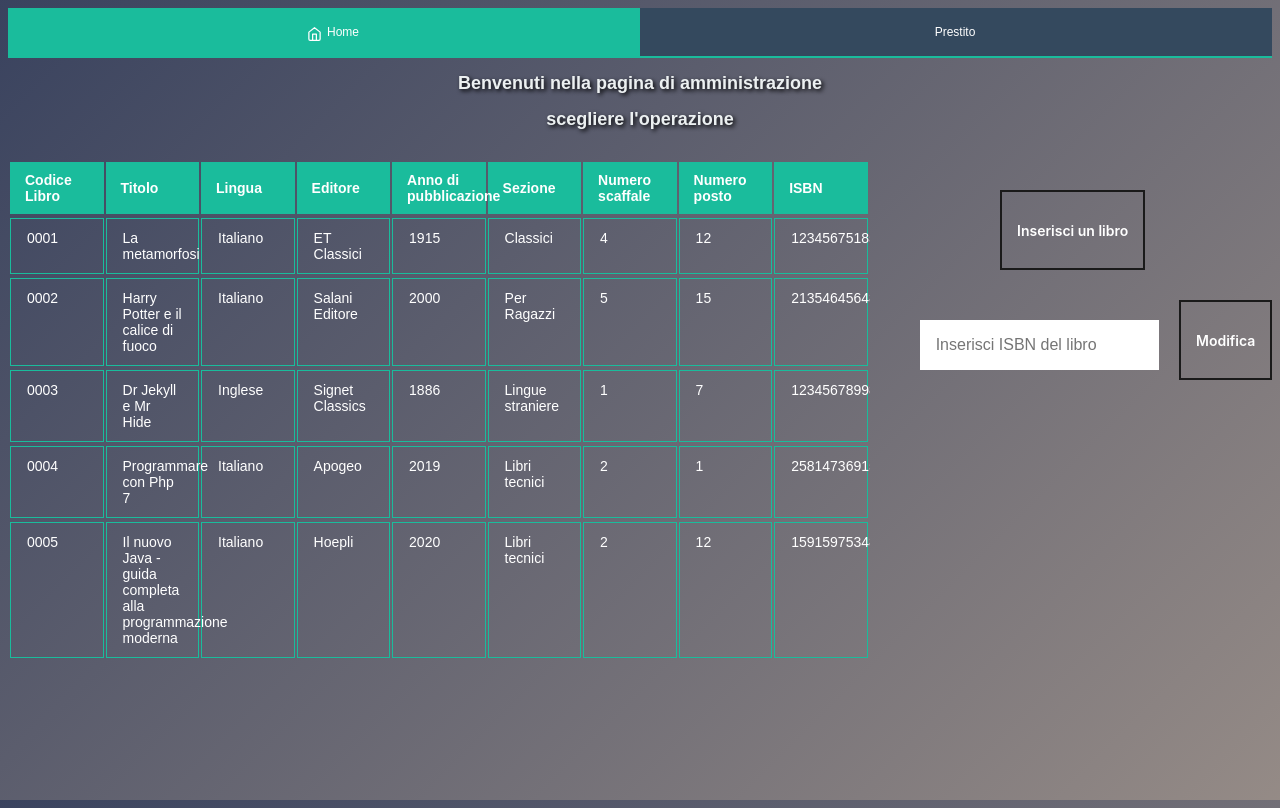
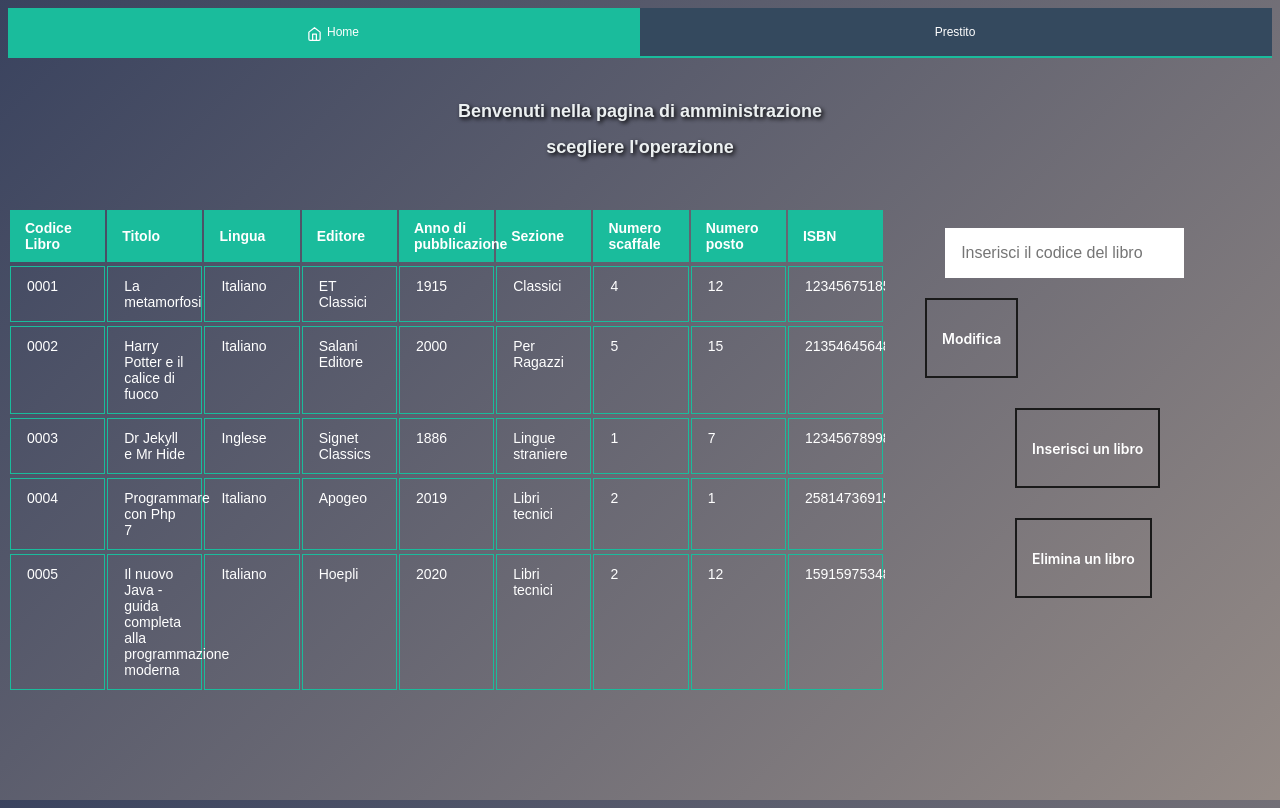
Before and after one commit to E-sc-D/Biblioteca-Belluzzi-Da-Vinci, a PHP site: page /admin.php in a window 1280 px wide. Run offline with PHP 8.4, Linux system fonts and the light colour scheme; data comes from the database, SQL or seed files in the repository; lists and menus that the app fills with data are empty.

Commit message:
aggiunta bottone elimina

```diff
--- a/admin.php
+++ b/admin.php
@@ -70,7 +70,7 @@
             <input name="nav" type="radio" class="nav home-radio" id="home" checked="checked" />
             <div class="page home-page">
                 <div class="contenuto-pagina">
-
+                    <br></br>
                     <h2>Benvenuti nella pagina di amministrazione</h2>
                     <h2>scegliere l'operazione</h2>
                     <div class="contenuto-admin">
@@ -96,9 +96,8 @@
                                             </table>
                                              <div class="scroll-table-body">';
 
-                            if($result = $mysqli->query($query))
-                            {
-                                while($row = $result->fetch_assoc()){
+                        if ($result = $mysqli->query($query)) {
+                            while ($row = $result->fetch_assoc()) {
                                 $fieldCodLibro = $row["CodiceLibro"];
                                 $fieldTitolo = $row["Titolo"];
                                 $fieldLingua = $row["Lingua"];
@@ -115,7 +114,7 @@
                                                 <table>
                                                     <tbody>
                                                         <tr>
-                                                            <td>'.  $fieldCodLibro . '</td>
+                                                            <td>' .  $fieldCodLibro . '</td>
                                                             <td>' . $fieldTitolo . '</td>
                                                             <td>' . $fieldLingua . '</td>
                                                             <td>' . $fieldEditore . '</td>
@@ -127,7 +126,6 @@
                                                         </tr>
                                                     </tbody>
                                                 </table>';
-
                             }
 
                             echo
@@ -142,12 +140,18 @@
                         ?>
 
                         <div class="contenuto-bottoni">
+
+                            <div class="bottone-modifica">
+                                <form action="modificalibri.php" method="post">
+                                    <input id="modifica" class='lf--input' placeholder='Inserisci il codice del libro' type='text'>
+                                    <button class="button-27" id="bottone-a" role="button">Modifica</button>
+                                </form>
+                            </div>
                             <div class="bottone-aggiunta">
                                 <button class="button-27" id="bottone-a" role="button" onclick="location.href='aggiuntalibri.php'">Inserisci un libro</button>
                             </div>
-                            <div class="bottone-modifica">
-                                <input id="modifica" class='lf--input' placeholder='Inserisci ISBN del libro' type='text'>
-                                <button class="button-27" id="bottone-a" role="button" onclick="location.href='modificalibri.php'">Modifica</button>
+                            <div class="bottone-elimina">
+                                <button class="button-27" id="bottone-a" role="button" onclick="location.href=''">Elimina un libro</button>
                             </div>
 
                         </div>
--- a/css/adminstyle.css
+++ b/css/adminstyle.css
@@ -245,13 +245,19 @@ span
 
 .bottone-aggiunta{
 	margin-left: 100px;
-  margin-bottom: 30px;
+  margin-top: 30px;
 }
 
 .bottone-modifica{
   display: flex;
   flex-direction: row;
+  margin-left: 10px;
 
+
+}
+.bottone-elimina{
+  margin-left: 100px;
+  margin-top: 30px;
 }
 .contenuto-bottoni
 {
@@ -259,7 +265,7 @@ span
   display: flex;
   flex-direction: column;
   margin-left: 30px;
-  margin-top: 30px;
+
 
 }
 
@@ -473,7 +479,7 @@ span
   height: 90%;
   display: flex;
   flex-direction: row;
-  margin-top: 30px;
+  margin-top: 50px;
 }
 
 
```
Also changed, not shown: modificalibri.php (+31 -8 lines). Lines whose indentation alone changed are shown as unchanged.
